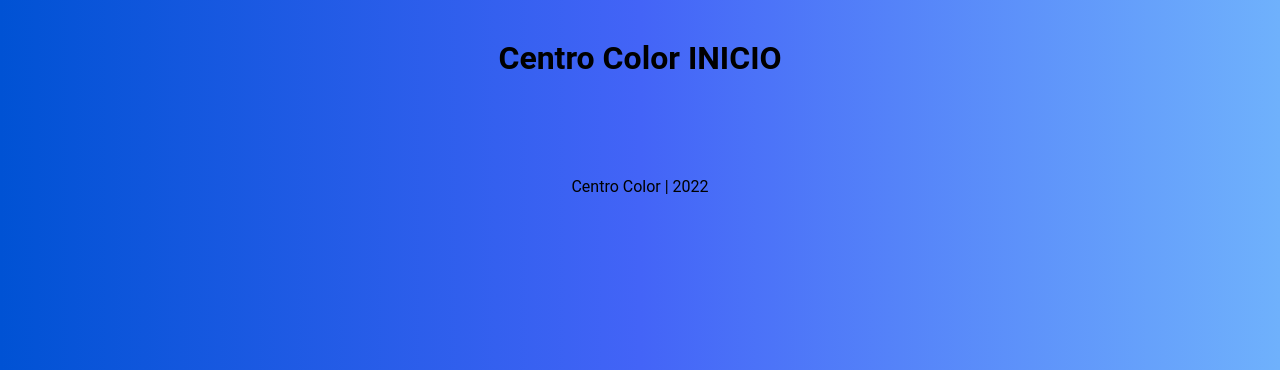
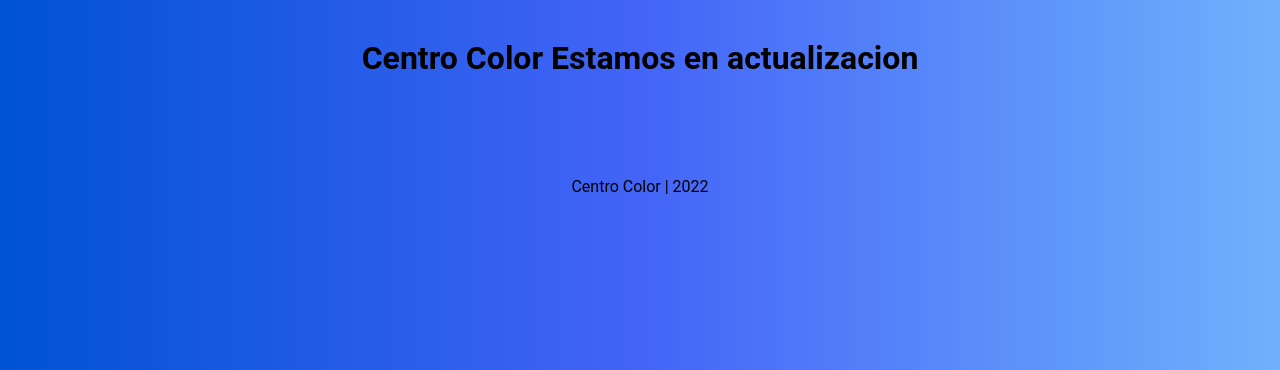
Before and after one commit to YeimyMendez/centrocolor, a Django app: page / in a window 1280 px wide. Shown: the part 50-420 px from the top of the page. Run offline with Django 4.2, Linux system fonts and the light colour scheme; some libraries are stand-ins or nearby versions.

Commit message:
actualizacion

```diff
--- a/templates/inicio.html
+++ b/templates/inicio.html
@@ -9,5 +9,5 @@
 {% if mensaje %}
 <div class="alert alert-success" role="alert">Datos Registrados Exitosamente</div>
 {% endif %}
-<H1>Centro Color INICIO</H1>
+<H1>Centro Color Estamos en actualizacion</H1>
 {% endblock %}
```
